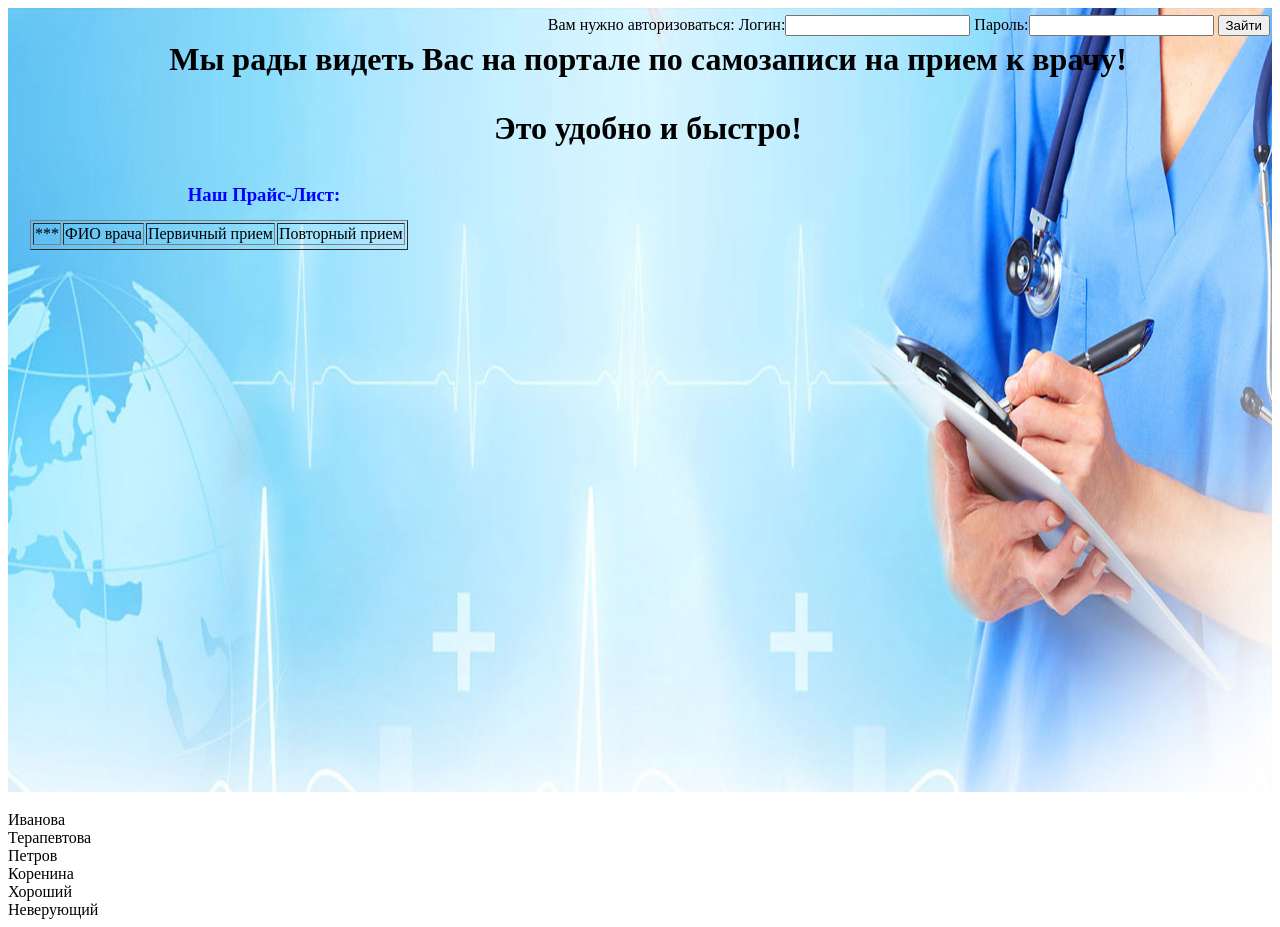
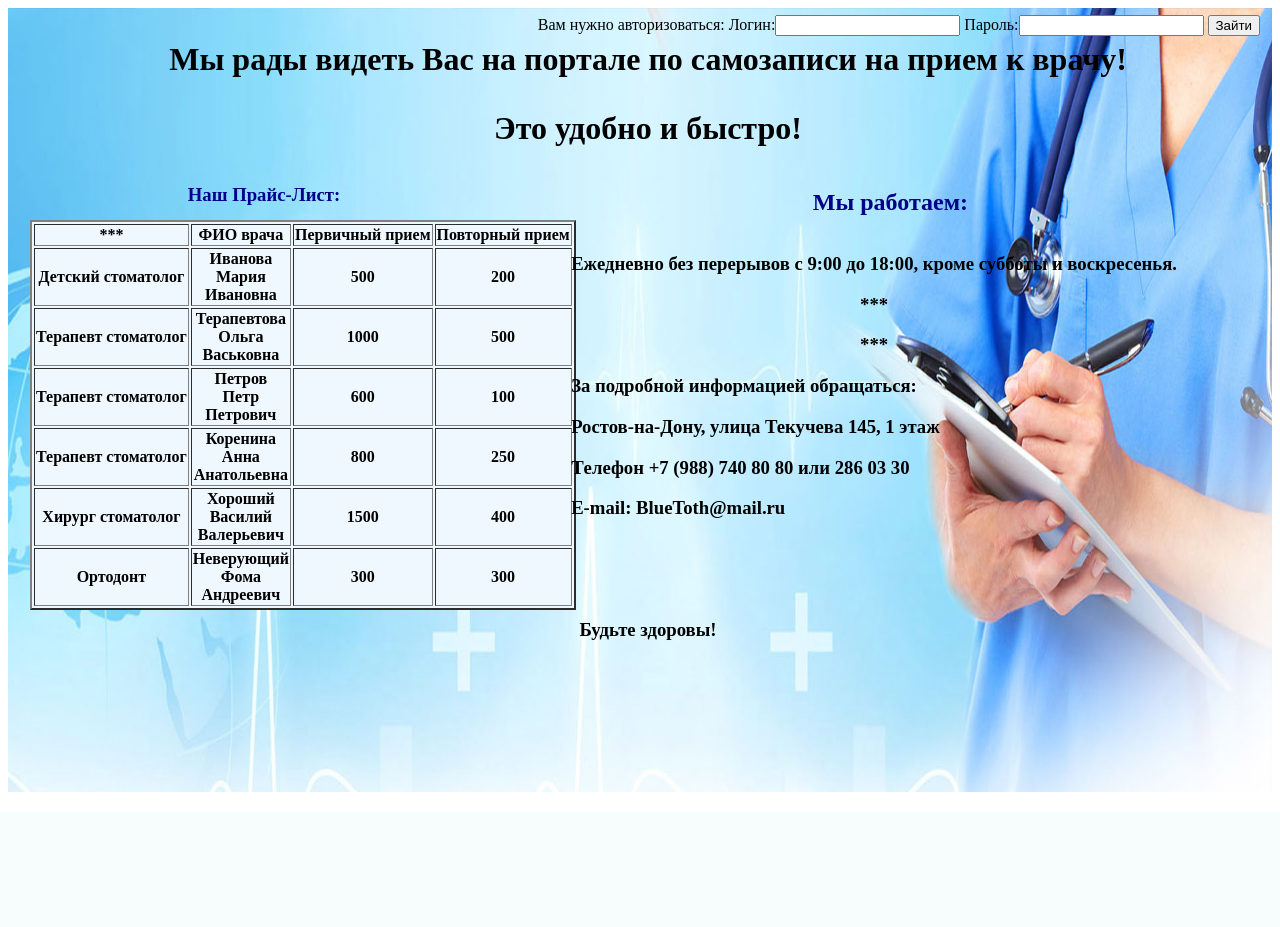
Before and after one commit to snegaa/hospital, a Django app: page / in a window 1280 px wide. After the commit the page ends 792 px from the top, so only its background shows below. Run offline with Django 3.2, Linux system fonts and the light colour scheme; data comes from the database, SQL or seed files in the repository; both versions use the stored data as it was after the commit; parts of the project's set-up code (start-up, migrations or seed data) failed here and were passed over.

```diff
--- a/all/templates/main.html
+++ b/all/templates/main.html
@@ -5,36 +5,70 @@
     <title>Самозапись к врачу</title>
     <link rel = "stylesheet" href="style.css">
 </head>
-<body class="bod">
+<body>
 <img id="images" src="{% static 'images/background.jpg' %}" alt=" ">
 <style type="text/css">
+
+#budte_zdorovy
+    {
+        text-align: center;
+        position: absolute;
+        top: 600px;
+        width : 100%;
+    }
+
+.text_information
+    {
+        right: 100px;
+        position: absolute;
+        top: 250px;
+    }
+
+#inf_work
+    {
+        color: darkblue;
+        text-align : right;
+        position: absolute;
+        top: 165px;
+        width: 75%;
+    }
+
+.text_in_table
+    {
+        text-align: center;
+        background: #F0F8FF;
+        font-weight: 600;
+
+    }
+
 #images
     {
         width: 100%;
         height: 100%;
     }
+
 .login
     {
         position: absolute;
         top: 15px;
-        right: 10px;
+        right: 20px;
     }
-    .arr
+.center_text
     {
         text-align: center;
         position: absolute;
         top: 20px;
         width: 100%;
     }
-    #pr
+#price_list
     {
-    color: blue;
+        color: darkblue;
         text-align:center;
         position: absolute;
         top: 165px;
         width: 40%;
     }
-    #prr
+#table
     {
         left: 30px;
         position: absolute;
@@ -49,7 +83,7 @@
 </form>
 {% endif %}
 <p>
-    <h1 class = "arr">
+    <h1 class = "center_text">
         Мы рады видеть Вас на портале по самозаписи на прием к врачу!
                 <p>
                     Это удобно и быстро!
@@ -58,25 +92,64 @@
     </h1>
 </p>
 <h3>
-<p Id = "pr">
+<p Id = "price_list">
     Наш Прайс-Лист:
 </p> </h3>
-<h2 id="prr">
-<table border="1">
+<h2 id="table">
+        <table border="2" class="text_in_table">
+            <b>
             <tr>
                 <td>***</td>
                 <td>ФИО врача</td>
                 <td>Первичный прием</td>
                 <td>Повторный прием</td>
              </tr>
+            {% for x in all_vrach %}
             <tr>
-
+                <td>
+                    {{ x.FK_position.position }}<br>
+                </td>
+                <td>
+                    {{ x.FK_People.familia }}<br>
+                    {{ x.FK_People.imya }}<br>
+                    {{ x.FK_People.otchestvo }}<br>
+                </td>
+                <td>
+                    {{ x.price_ferst }}<br>
+                </td>
+                <td>
+                    {{ x.price_second }}<br>
+                </td>
+            {% endfor %}
             </tr>
+                </b>
         </table>
 </h2>
-{% for x in all_vrach %}
-    {{ x.FK_People.familia }}<br>
-{% endfor %}
+
+
+<h2><p id="inf_work">Мы работаем:</p></h2>
+
+<table class="text_information">
+    <tr>
+        <td>
+
+            <h3>
+            <p>Ежедневно без перерывов с 9:00 до 18:00, кроме субботы и воскресенья.</p>
+               <center> <p> ***</p>
+                        <p> ***</p>
+               </center>
+            <p>За подробной информацией обращаться:</p>
+            <p>Ростов-на-Дону, улица Текучева 145, 1 этаж</p>
+            <p>Tелефон +7 (988) 740 80 80 или 286 03 30</p>
+            <p>E-mail: BlueToth@mail.ru</p>
+            </h3>
+
+        </td>
+    </tr>
+
+</table>
+
+<h3 id="budte_zdorovy"><b>Будьте здоровы!</b></h3>
 
 </body>
 </html>
--- a/all/views.py
+++ b/all/views.py
@@ -9,4 +9,8 @@ def hell(request):
     print(request.GET)
     all_vrach = Vrach.objects.all()
 
-    return HttpResponse(render(request, 'main.html',  {'flag':True, 'all_vrach': all_vrach}))
+    return HttpResponse(render(request, 'main.html',  {'flag': True, 'all_vrach': all_vrach}))
+
+
+def LK_klient(request):
+    return HttpResponse(render(request, 'LK_klient.html', ))
--- a/hospital/urls.py
+++ b/hospital/urls.py
@@ -23,6 +23,7 @@ urlpatterns = [
     url(r'^admin/', admin.site.urls),
     url(r'^c/', include('polls.urls')),
     url(r'^$', views.hell),
+    url(r'^lk/', views.LK_klient),
 
 
 ]
```
Also changed, not shown: all/templates/LK_klient.html (added, +75 -0 lines), all/admin.py (line endings or trailing spaces), db.sqlite3. Lines whose indentation alone changed are shown as unchanged.
